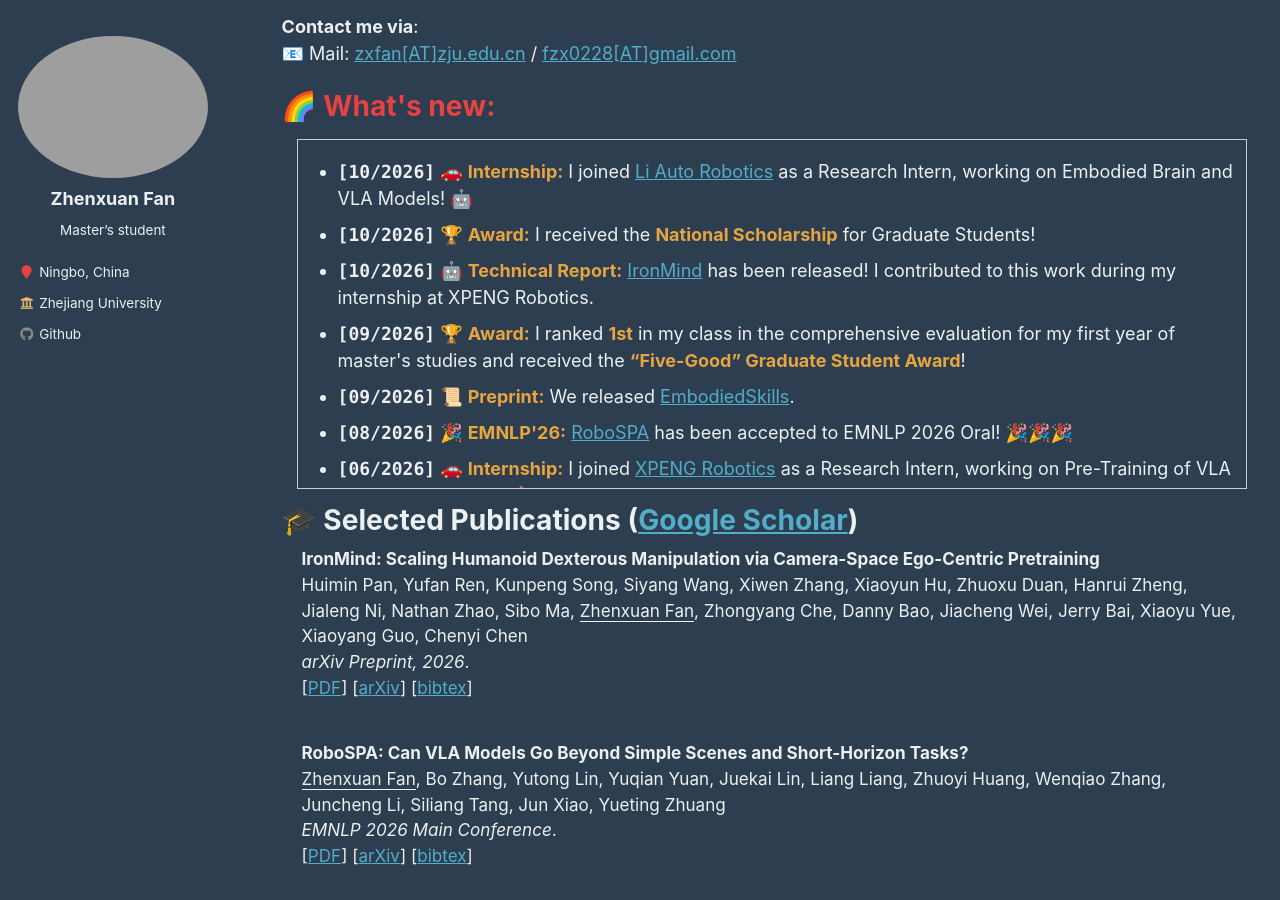
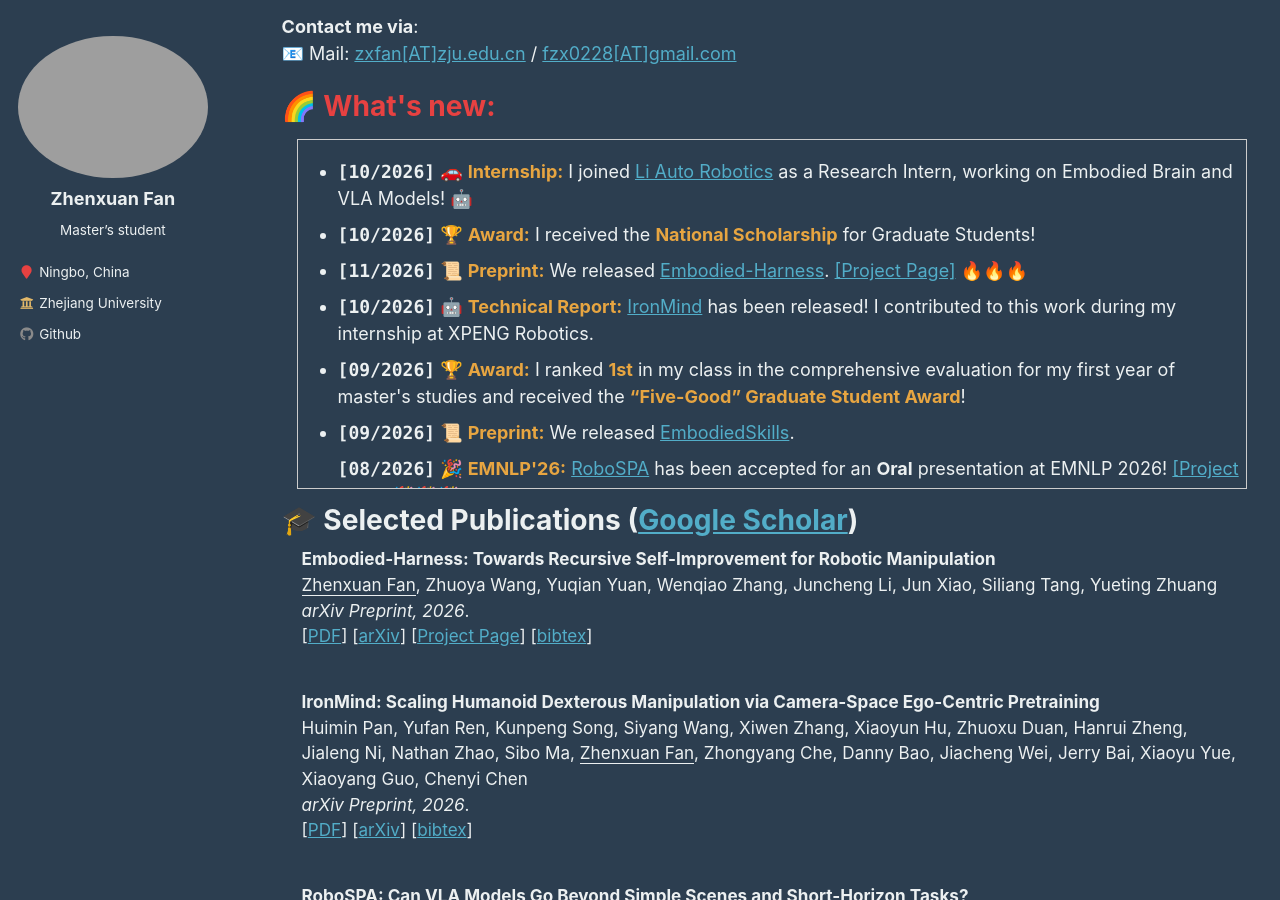
Before and after one commit to fanzhenxuan/fanzhenxuan.github.io, a Jekyll site: the page built from _pages/about.md, in a window 1280 px wide and 900 px high, scrolled down 565 px. Built offline with Jekyll 4.4.1, drawn with Linux system fonts in a browser that asks for light colours; comment, search, counter and statistics services are not loaded.

Commit message:
Update about.md

```diff
--- a/_pages/about.md
+++ b/_pages/about.md
@@ -80,10 +80,23 @@ In the past, I focused on the efficient training and inference of LLMs and MLLMs
   I received the
   <strong style="color: rgb(231, 165, 65);">National Scholarship</strong> for Graduate Students!
 </li>
+  <li>
+  <strong style="font-family: Consolas;">[11/2026]</strong>
+  📜 <b style="color: rgb(231, 165, 65);">Preprint:</b>
+  We released <a href="https://arxiv.org/abs/2611.27689">Embodied-Harness</a>.
+  <a href="https://embodied-harness.github.io/">[Project Page]</a> 🔥🔥🔥
+</li>
   <li><strong style="font-family: Consolas;">[10/2026]</strong>  🤖 <b style="color: rgb(231, 165, 65);">Technical Report:</b> <a href="https://arxiv.org/abs/2609.39403">IronMind</a> has been released! I contributed to this work during my internship at XPENG Robotics. </li>
   <li><strong style="font-family: Consolas;">[09/2026]</strong>  🏆 <b style="color: rgb(231, 165, 65);">Award:</b> I ranked <strong style="color: rgb(231, 165, 65);">1st</strong> in my class in the comprehensive evaluation for my first year of master's studies and received the <strong style="color: rgb(231, 165, 65);">“Five-Good” Graduate Student Award</strong>! </li>
   <li><strong style="font-family: Consolas;">[09/2026]</strong>  📜 <b style="color: rgb(231, 165, 65);">Preprint:</b> We released <a href="https://arxiv.org/abs/2609.01281">EmbodiedSkills</a>. </li>
-  <li><strong style="font-family: Consolas;">[08/2026]</strong>  🎉 <b style="color: rgb(231, 165, 65);">EMNLP'26:</b> <a href="https://arxiv.org/pdf/2609.05324">RoboSPA</a> has been accepted to EMNLP 2026 Oral! 🎉🎉🎉 </li>
+  <!-- <li><strong style="font-family: Consolas;">[08/2026]</strong>  🎉 <b style="color: rgb(231, 165, 65);">EMNLP'26:</b> <a href="https://arxiv.org/pdf/2609.05324">RoboSPA</a> has been accepted to EMNLP 2026 Oral! 🎉🎉🎉 </li>
+  <li> -->
+  <strong style="font-family: Consolas;">[08/2026]</strong>
+  🎉 <b style="color: rgb(231, 165, 65);">EMNLP'26:</b>
+  <a href="https://arxiv.org/pdf/2609.05324">RoboSPA</a> has been accepted
+  for an <strong>Oral</strong> presentation at EMNLP 2026!
+  <a href="https://fanzhenxuan.github.io/RoboSPA/">[Project Page]</a> 🎉🎉🎉
+</li>
   <li><strong style="font-family: Consolas;">[06/2026]</strong>  🚗 <b style="color: rgb(231, 165, 65);">Internship:</b> I joined <a href="https://www.xpeng.com/technology/ai_robot_iron">XPENG Robotics</a>  as a Research Intern, working on Pre-Training of VLA Foundation Models! 🤖 </li>
   <li><strong style="font-family: Consolas;">[05/2026]</strong>  🎉 <b style="color: rgb(231, 165, 65);">CVPR'26:</b> We won the championship at the <a href="https://maniparena.com/">CVPR 2026 ManipArena Challenge</a>, and <a href="https://embodied-ai.org/papers/2026/24_Agentic_Decomposition_for_R.pdf">AgentVLA</a> has been accepted to the <a href="https://embodied-ai.org/cvpr2026/">CVPR 2026 EAI Workshop</a>! 🔥🔥🔥 </li>
   <li><strong style="font-family: Consolas;">[04/2026]</strong>  🎉 <b style="color: rgb(231, 165, 65);">ACL'26:</b> <a href="https://arxiv.org/abs/2603.00573">CoMoL</a> has been accepted to ACL 2026 Findings! 🎉 </li>
@@ -104,6 +117,44 @@ In the past, I focused on the efficient training and inference of LLMs and MLLMs
 # 🎓 Selected Publications ([Google Scholar](https://scholar.google.com/citations?user=OscFYyAAAAAJ))
 
 <table style="width:100%;border:None;border-spacing:0px;border-collapse:separate;margin-right:0;margin-left:0;margin-top:-1.5em;font-size:0.95em;">
+
+<tr>
+  <td style="padding:20px;width:70%;vertical-align:middle;border-right:none;border-bottom:none;">
+    <b>Embodied-Harness: Towards Recursive Self-Improvement for Robotic Manipulation</b>
+    <br>
+    <u>Zhenxuan Fan</u>, Zhuoya Wang, Yuqian Yuan, Wenqiao Zhang, Juncheng Li, Jun Xiao, Siliang Tang, Yueting Zhuang
+    <br>
+    <i>arXiv Preprint, 2026</i>.
+    <br>
+    [<a href="https://arxiv.org/pdf/2611.27689" target="_blank" rel="noopener noreferrer">PDF</a>]
+    [<a href="https://arxiv.org/abs/2611.27689" target="_blank" rel="noopener noreferrer">arXiv</a>]
+    [<a href="https://embodied-harness.github.io/" target="_blank" rel="noopener noreferrer">Project Page</a>]
+    [<a href="javascript:void(0);" onclick="showBibEmbodiedHarness()">bibtex</a>]
+
+    <script>
+      function showBibEmbodiedHarness() {
+        const bib = `@misc{fan2026embodiedharnessrecursiveselfimprovementrobotic,
+  title={Embodied-Harness: Towards Recursive Self-Improvement for Robotic Manipulation},
+  author={Zhenxuan Fan and Zhuoya Wang and Yuqian Yuan and Wenqiao Zhang and Juncheng Li and Jun Xiao and Siliang Tang and Yueting Zhuang},
+  year={2026},
+  eprint={2611.27689},
+  archivePrefix={arXiv},
+  primaryClass={cs.RO},
+  url={https://arxiv.org/abs/2611.27689}
+}`;
+        const newWindow = window.open("", "embodied_harness_bibtex");
+        if (!newWindow) return;
+
+        newWindow.document.title = "Embodied-Harness BibTeX";
+        const pre = newWindow.document.createElement("pre");
+        pre.style.cssText = "font-family: monospace; padding: 20px;";
+        pre.textContent = bib;
+        newWindow.document.body.replaceChildren(pre);
+        newWindow.focus();
+      }
+    </script>
+  </td>
+</tr>
 
 <tr>
   <td style="padding:20px;width:70%;vertical-align:middle;border-right:none;border-bottom:none;">
```
